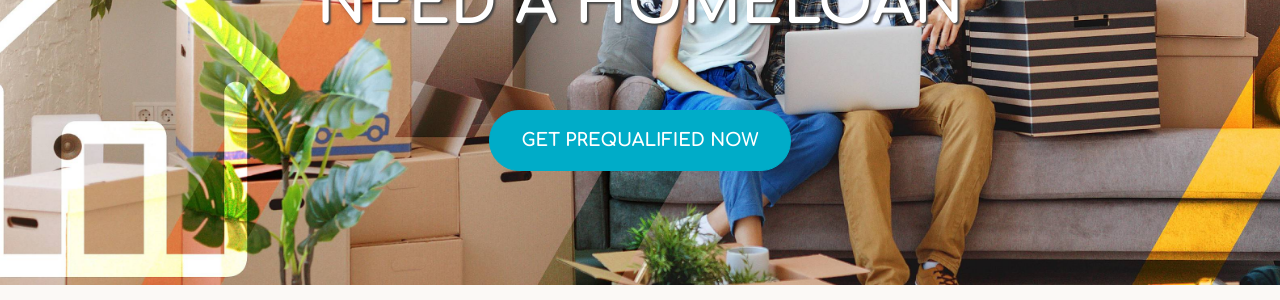
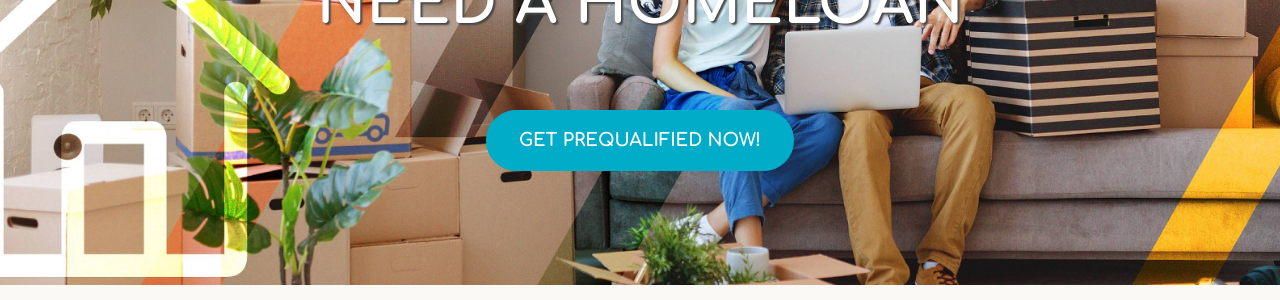
Before and after one commit to Intellify-Cloud/ev-copst, a Jekyll site: the page built from index.md, in a window 1280 px wide and 900 px high. Shown: the part 199-499 px from the top of the window. Built offline with Jekyll 4.4.1, drawn with Linux system fonts in a browser that asks for light colours.

Commit message:
0222.1044

```diff
--- a/_includes/navheader.html
+++ b/_includes/navheader.html
@@ -45,7 +45,7 @@
         <div class="intro-heading text-uppercase">{{ site.data.sitetext.header.text | markdownify }}</div>
         {%- endif -%}
         <a class="btn btn-primary btn-xl text-uppercase js-scroll-trigger"
-          href="https://uat.prequalify.evocopestone.co.za" target="_blank">Get Prequalified Now</a>
+          href="https://uat.prequalify.evocopestone.co.za" target="_blank">Get Prequalified Now!</a>
       </div>
     </div>
   </header>
```
